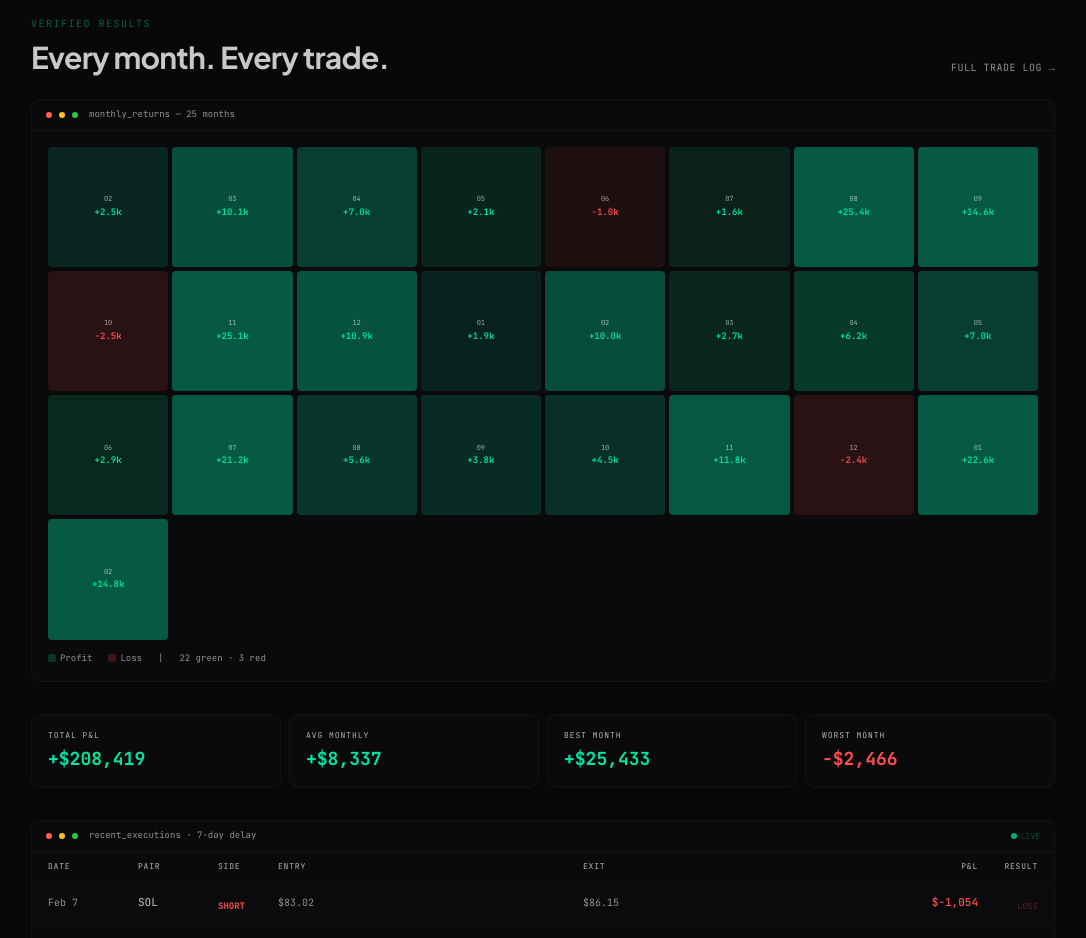
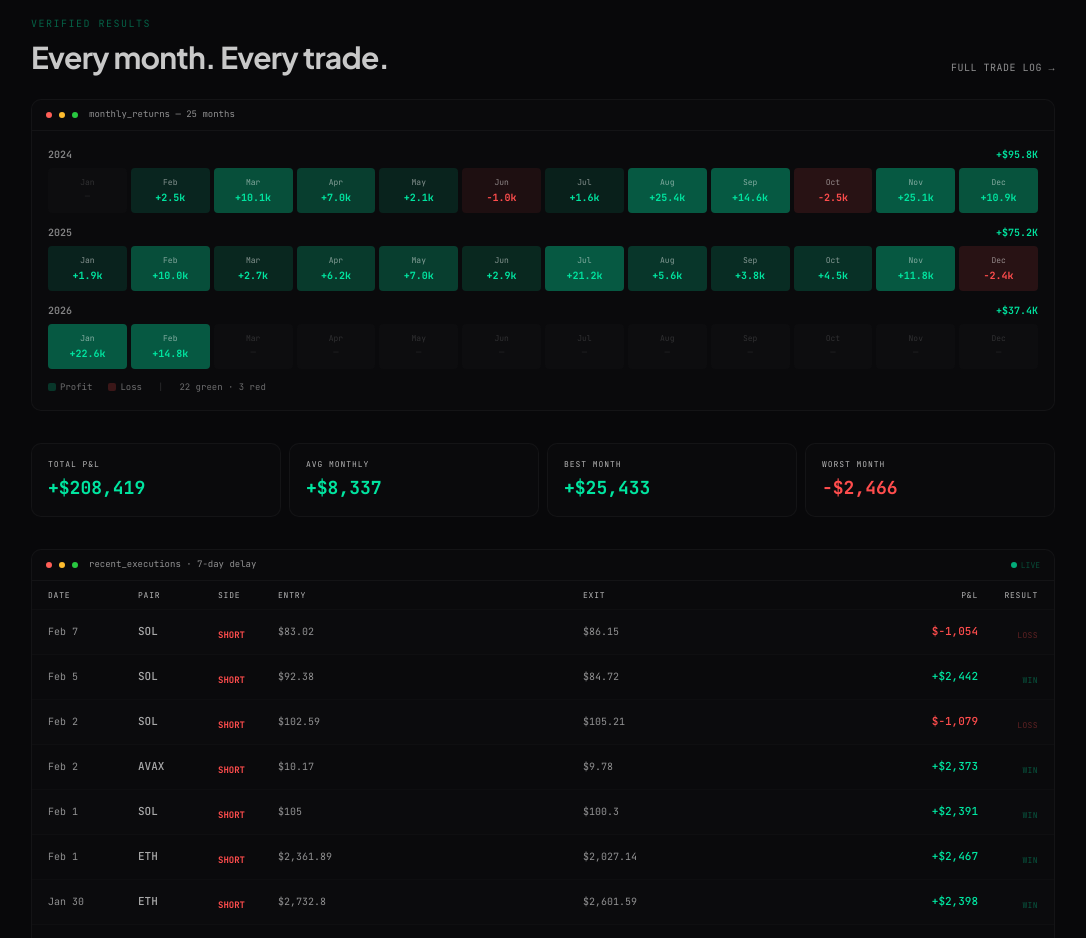
Before and after one commit to pulsewave-labs/platform, a Next.js app in the folder web/: page / in a window 1280 px wide. Shown: the part 880-1818 px from the top of the page, without its empty margins (97-1183 px from the left). Built offline with nearby package versions, Linux system fonts and the light colour scheme.

Commit message:
Monthly returns: year-grouped 12-col grid with month names, year totals, empty month placeholders

```diff
--- a/web/app/client-page.tsx
+++ b/web/app/client-page.tsx
@@ -157,34 +157,54 @@ export default function LandingClientPage() {
           </div>
 
           {/* Monthly heatmap */}
-          {perf?.monthly&&(
+          {perf?.monthly&&(()=>{
+            const months=['Jan','Feb','Mar','Apr','May','Jun','Jul','Aug','Sep','Oct','Nov','Dec']
+            const byYear:{[y:string]:any[]}={}
+            perf.monthly.forEach((m:any)=>{const y=m.month.slice(0,4);if(!byYear[y])byYear[y]=[];byYear[y].push(m)})
+            const years=Object.keys(byYear).sort()
+            return(
             <div className="t mb-8">
               <div className="th">
                 <div className="td bg-[#ff5f57]"></div><div className="td bg-[#febc2e]"></div><div className="td bg-[#28c840]"></div>
                 <span className="text-[9px] text-white/55 mono ml-1">monthly_returns — {perf.monthly.length} months</span>
               </div>
-              <div className="p-4">
-                <div className="grid grid-cols-5 sm:grid-cols-8 md:grid-cols-13 gap-1">
-                  {perf.monthly.map((m:any,i:number)=>{
-                    const pnl=m.pnl, int=Math.min(Math.abs(pnl)/12000,1)
-                    const bg=pnl>0?`rgba(0,229,160,${.06+int*.3})`:`rgba(255,77,77,${.06+int*.3})`
-                    return(
-                      <div key={i} className="aspect-square rounded flex flex-col items-center justify-center" style={{background:bg}}>
-                        <div className="text-[7px] text-white/60 mono">{m.month.slice(5)}</div>
-                        <div className={'text-[9px] font-semibold mono mt-px '+(pnl>0?'text-[#00e5a0]':'text-[#ff4d4d]')}>{pnl>0?'+':''}{(pnl/1000).toFixed(1)}k</div>
+              <div className="p-4 space-y-3">
+                {years.map((year:string)=>{
+                  const yearTotal=byYear[year].reduce((s:number,x:any)=>s+x.pnl,0)
+                  return(
+                    <div key={year}>
+                      <div className="flex items-center justify-between mb-1.5">
+                        <span className="text-[10px] text-white/50 mono font-semibold">{year}</span>
+                        <span className={'text-[10px] mono font-semibold '+(yearTotal>=0?'text-[#00e5a0]':'text-[#ff4d4d]')}>{yearTotal>=0?'+':''}${(yearTotal/1000).toFixed(1)}K</span>
                       </div>
-                    )
-                  })}
-                </div>
-                <div className="flex gap-4 mt-3 text-[9px] text-white/55 mono">
+                      <div className="grid grid-cols-6 md:grid-cols-12 gap-1">
+                        {Array.from({length:12},(_,mi)=>{
+                          const monthKey=`${year}-${String(mi+1).padStart(2,'0')}`
+                          const md=byYear[year].find((x:any)=>x.month===monthKey)
+                          if(!md) return <div key={mi} className="rounded bg-white/[0.01] py-2 px-1 text-center"><div className="text-[8px] text-white/15 mono">{months[mi]}</div><div className="text-[9px] text-white/10 mono mt-0.5">—</div></div>
+                          const pnl=md.pnl, int=Math.min(Math.abs(pnl)/12000,1)
+                          const bg=pnl>0?`rgba(0,229,160,${.06+int*.3})`:`rgba(255,77,77,${.06+int*.3})`
+                          return(
+                            <div key={mi} className="rounded py-2 px-1 text-center" style={{background:bg}}>
+                              <div className="text-[8px] text-white/50 mono">{months[mi]}</div>
+                              <div className={'text-[10px] font-bold mono mt-0.5 '+(pnl>0?'text-[#00e5a0]':'text-[#ff4d4d]')}>{pnl>0?'+':''}{(pnl/1000).toFixed(1)}k</div>
+                            </div>
+                          )
+                        })}
+                      </div>
+                    </div>
+                  )
+                })}
+                <div className="flex gap-4 mt-2 text-[9px] text-white/40 mono">
                   <span className="flex items-center gap-1"><span className="w-2 h-2 rounded-sm bg-[#00e5a0]/20"></span>Profit</span>
                   <span className="flex items-center gap-1"><span className="w-2 h-2 rounded-sm bg-[#ff4d4d]/20"></span>Loss</span>
-                  <span className="text-white/8">|</span>
+                  <span className="text-white/15">|</span>
                   <span>22 green · 3 red</span>
                 </div>
               </div>
             </div>
-          )}
+            )
+          })()}
 
           {/* Summary stats */}
           {perf?.monthly&&(()=>{
```
